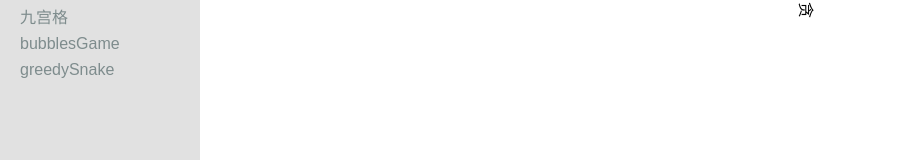
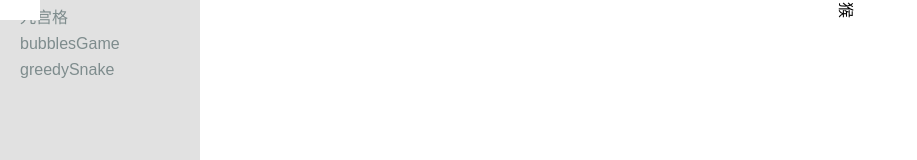
Before and after one commit to junpang-bob/lemon_games, a React (Vite) app: page /#/game/greedySnake in a window 1280 px wide. Shown: the top 160 px of the page, without its empty margins (0-917 px from the left). Built offline with nearby package versions, Linux system fonts and the light colour scheme.

Commit message:
update
game?

```diff
--- a/src/pages/game/GreedySnake/GreedySnake.scss
+++ b/src/pages/game/GreedySnake/GreedySnake.scss
@@ -1,10 +1,18 @@
 .snake-header{
   position: absolute;
   top: 0px;
-  left: 0px;
+  left: 40px;
   width: 20px;
   height: 20px;
   line-height: 20px;
   text-align: center;
   transform: rotate(90deg);
 }
+.snake-body{
+  position: absolute;
+  top: 0px;
+  left: 0px;
+  width: 20px;
+  height: 20px;
+  background:#fff;
+}
--- a/src/pages/game/GreedySnake/GreedySnake.tsx
+++ b/src/pages/game/GreedySnake/GreedySnake.tsx
@@ -1,13 +1,40 @@
 
 import { MutableRefObject, useRef, useEffect, useState } from 'react';
 import './GreedySnake.scss'
-type Direction = 'ArrowLeft' | 'ArrowRight' | 'ArrowDown' | 'ArrowUp';
+// type Direction = 'ArrowLeft' | 'ArrowRight' | 'ArrowDown' | 'ArrowUp';
+
+function SnakeBody({ positionTop, positionLeft }:
+  { positionTop: string, positionLeft: string }) {
+  return <div className='snake-body' style={{
+    top: positionTop, left: positionLeft
+  }}></div >
+}
+
 export default function GreedySnake() {
   const [direction, setDirection] = useState('ArrowRight');
   const snakeRef: MutableRefObject<null | HTMLDivElement> = useRef(null)
   useEffect(() => {
+    const ctrlList = ['ArrowLeft', 'ArrowRight', 'ArrowDown', 'ArrowUp'];
     window.addEventListener('keydown', (e) => {
-      setDirection(e.key);
+      setDirection(direction => {
+        /**
+         * todo
+         * 代码待优化
+         */
+        if (ctrlList.some(item => item === e.key)) {
+          if (
+            ((direction === 'ArrowLeft' || direction === 'ArrowRight')
+              && (e.key === 'ArrowLeft' || e.key === 'ArrowRight')) ||
+            ((direction === 'ArrowDown' || direction === 'ArrowUp') &&
+              (e.key === 'ArrowDown' || e.key === 'ArrowUp'))
+          ) {
+            return direction
+          }
+          return e.key
+        } else {
+          return direction
+        }
+      });
     })
   }, [])
   useEffect(() => {
@@ -43,6 +70,8 @@ export default function GreedySnake() {
   }, [direction])
 
   return <div className="relative w-[400px] h-[400px] bg-slate-500">
-    <div ref={snakeRef} className='snake-header'>贪</div>
+    <SnakeBody positionLeft='0px' positionTop='0px' />
+    <SnakeBody positionLeft='20px' positionTop='0px' />
+    <div ref={snakeRef} className='snake-header'>猴</div>
   </div>
 }
```
